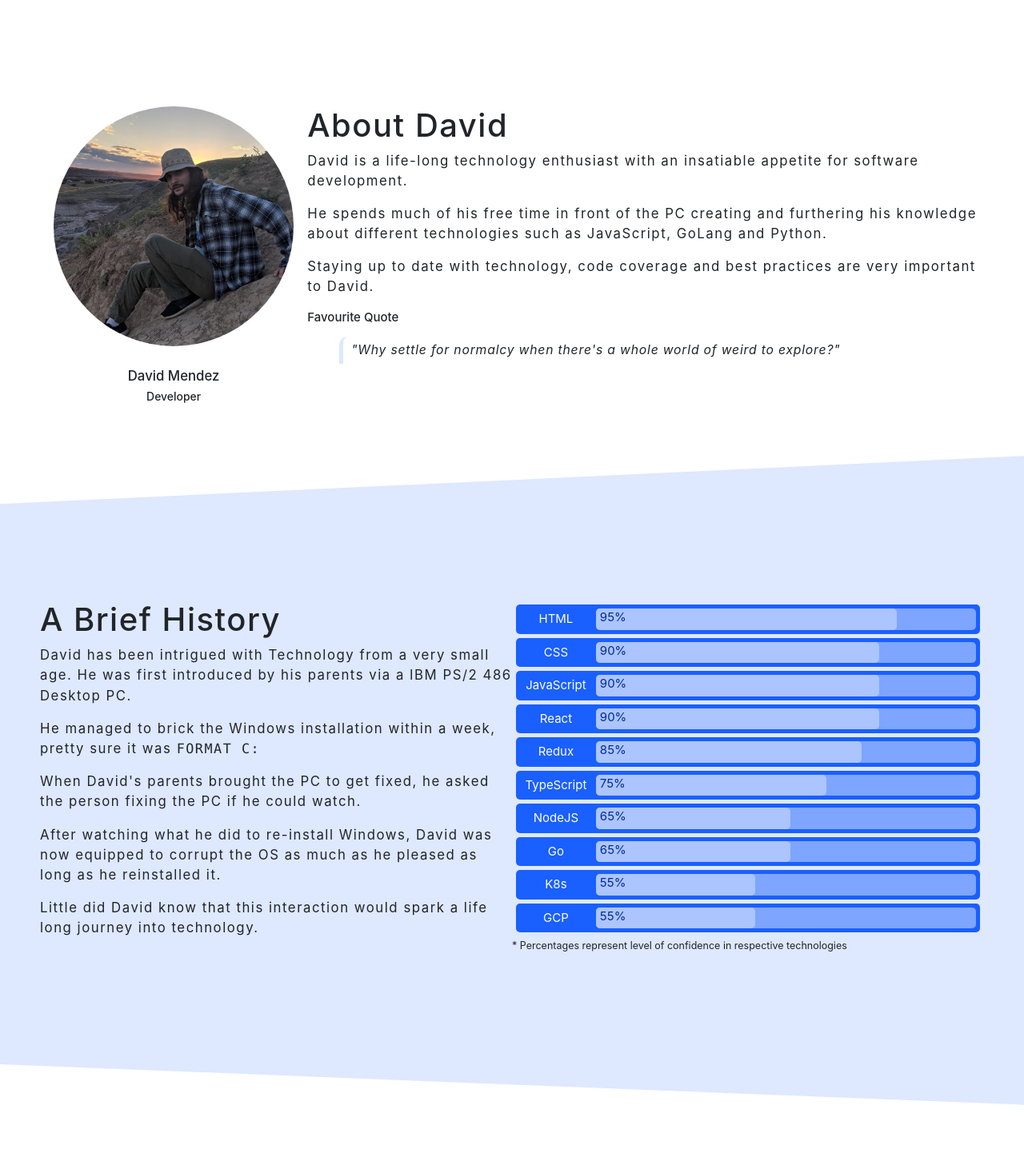
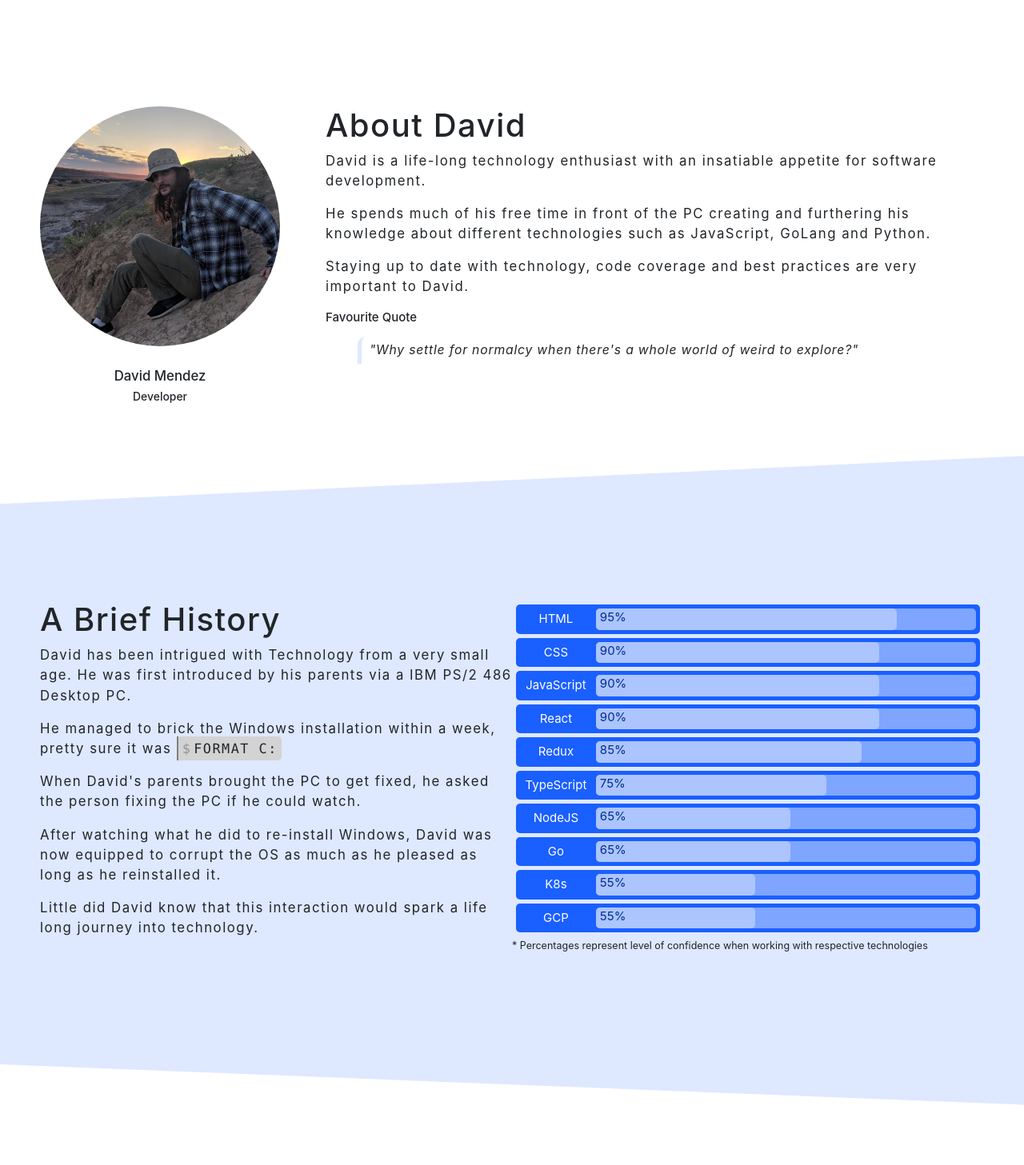
Before and after one commit to djm204/portfolio-frontend, a React (Create React App) app: page /contact in a window 1280 px wide. Shown: the part 860-2317 px from the top of the page at 80% size. Built offline with nearby package versions, Linux system fonts and the light colour scheme; no server answers; what @fortawesome/pro-solid-svg-icons would draw is missing.

Commit message:
more tweaks

```diff
--- a/src/index.css
+++ b/src/index.css
@@ -5,7 +5,3 @@ body {
   -webkit-font-smoothing: antialiased;
   -moz-osx-font-smoothing: grayscale;
 }
-
-code {
-  font-family: source-code-pro, Menlo, Monaco, Consolas, 'Courier New', monospace;
-}
--- a/src/index.tsx
+++ b/src/index.tsx
@@ -5,6 +5,7 @@ import App from './App'
 import * as serviceWorker from './serviceWorker'
 import './stylesheets/App.css'
 import './stylesheets/MediaQueries.css'
+import './stylesheets/vendor.css'
 
 ReactDOM.render(<App />, document.getElementById('root'))
 
--- a/src/pages/Contact/Contact.tsx
+++ b/src/pages/Contact/Contact.tsx
@@ -43,9 +43,8 @@ const Contact: FunctionComponent = () => {
             name="message"
             placeholder="*I'd love to hear from you!"
             required
-          >
-            {inputs.message}
-          </textarea>
+            value={inputs.message}
+          ></textarea>
           <input className="btn btn-primary" type="submit" value="Submit" />
         </form>
       </div>
--- a/src/pages/TechSummary/TechSummary.tsx
+++ b/src/pages/TechSummary/TechSummary.tsx
@@ -43,7 +43,9 @@ const TechSummary = () => {
           {skills.map(skill => (
             <StatsBar key={JSON.stringify(skill)} {...skill} />
           ))}
-          <small>* Percentages represent level of confidence in respective technologies</small>
+          <small>
+            * Percentages represent level of confidence when working with respective technologies
+          </small>
         </div>
       </InfoSection>
       <HorizontalSeparator
--- a/src/stylesheets/About.css
+++ b/src/stylesheets/About.css
@@ -12,6 +12,7 @@
   text-align: center;
   flex-basis: 50%;
   font-size: 1.12em;
+  padding-right: 57px;
 }
 
 .Bio__Image h4 .Bio__Image h5 {
--- a/src/stylesheets/App.css
+++ b/src/stylesheets/App.css
@@ -1,91 +1,20 @@
-*,
-::before,
-::after {
-  -webkit-box-sizing: border-box;
-  box-sizing: border-box;
+.hidden {
+  visibility: hidden;
 }
 
-html {
-  height: 100%;
-  scroll-behavior: smooth;
-  overflow-x: hidden;
-  line-height: 1.15;
-  font-family: sans-serif;
-  --font-family-sans-serif: 'Lato', -apple-system, BlinkMacSystemFont, 'Segoe UI', Roboto,
-    'Helvetica Neue', Arial, sans-serif, 'Apple Color Emoji', 'Segoe UI Emoji', 'Segoe UI Symbol';
+code {
+  font-family: source-code-pro, Menlo, Monaco, Consolas, 'Courier New', monospace;
+  background-color: lightgray;
+  padding: 5px;
+  border-top-right-radius: 5px;
+  border-bottom-right-radius: 5px;
+  border-left: 2px solid gray;
 }
 
-body {
-  min-height: 100%;
-  line-height: 1.5;
-  font-family: -apple-system, BlinkMacSystemFont, 'Segoe UI', 'Roboto', 'Oxygen', 'Ubuntu',
-    'Cantarell', 'Fira Sans', 'Droid Sans', 'Helvetica Neue', sans-serif;
-  font-size: 0.9375rem;
-  font-weight: 400;
-  line-height: 1.5;
-  color: #212529;
-  text-align: left;
-  background-color: #fff;
-  --font-family-sans-serif: 'Lato', -apple-system, BlinkMacSystemFont, 'Segoe UI', Roboto,
-    'Helvetica Neue', Arial, sans-serif, 'Apple Color Emoji', 'Segoe UI Emoji', 'Segoe UI Symbol';
-  --font-family-monospace: SFMono-Regular, Menlo, Monaco, Consolas, 'Liberation Mono', 'Courier New',
-    monospace;
-}
-
-p {
-  margin-top: 0;
-  margin-bottom: 1rem;
-}
-
-h2,
-.h2 {
-  font-size: 2.5rem;
-}
-
-h1,
-h2,
-h3,
-h4,
-h5,
-h6,
-.h1,
-.h2,
-.h3,
-.h4,
-.h5,
-.h6 {
-  margin-bottom: 0.5rem;
-  font-weight: 500;
-  line-height: 1.2;
-}
-h1,
-h2,
-h3,
-h4,
-h5,
-h6 {
-  margin-top: 0;
-  margin-bottom: 0.5rem;
-}
-a {
-  text-decoration: none;
-  background-color: transparent;
-}
-
-input,
-button,
-select,
-optgroup,
-textarea {
-  margin: 0;
-  margin-bottom: 0px;
-  font-family: inherit;
-  font-size: inherit;
-  line-height: inherit;
-}
-
-.hidden {
-  visibility: hidden;
+code::before {
+  content: '$';
+  color: rgba(0, 0, 0, 0.3);
+  padding-right: 3px;
 }
 
 #root {
--- a/src/stylesheets/TechSummary.css
+++ b/src/stylesheets/TechSummary.css
@@ -102,7 +102,7 @@
 .Project__Link__Wrapper {
   flex-grow: 1;
   display: flex;
-  justify-content: flex-start;
+  justify-content: flex-end;
 }
 .Project__Link,
 .Project__Link a {
--- /dev/null
+++ b/src/stylesheets/vendor.css
@@ -0,0 +1,86 @@
+/** From BootSWatch CSS */
+*,
+::before,
+::after {
+  -webkit-box-sizing: border-box;
+  box-sizing: border-box;
+}
+
+html {
+  height: 100%;
+  scroll-behavior: smooth;
+  overflow-x: hidden;
+  line-height: 1.15;
+  font-family: sans-serif;
+  --font-family-sans-serif: 'Lato', -apple-system, BlinkMacSystemFont, 'Segoe UI', Roboto,
+    'Helvetica Neue', Arial, sans-serif, 'Apple Color Emoji', 'Segoe UI Emoji', 'Segoe UI Symbol';
+}
+
+body {
+  min-height: 100%;
+  line-height: 1.5;
+  font-family: -apple-system, BlinkMacSystemFont, 'Segoe UI', 'Roboto', 'Oxygen', 'Ubuntu',
+    'Cantarell', 'Fira Sans', 'Droid Sans', 'Helvetica Neue', sans-serif;
+  font-size: 0.9375rem;
+  font-weight: 400;
+  line-height: 1.5;
+  color: #212529;
+  text-align: left;
+  background-color: #fff;
+  --font-family-sans-serif: 'Lato', -apple-system, BlinkMacSystemFont, 'Segoe UI', Roboto,
+    'Helvetica Neue', Arial, sans-serif, 'Apple Color Emoji', 'Segoe UI Emoji', 'Segoe UI Symbol';
+  --font-family-monospace: SFMono-Regular, Menlo, Monaco, Consolas, 'Liberation Mono', 'Courier New',
+    monospace;
+}
+
+p {
+  margin-top: 0;
+  margin-bottom: 1rem;
+}
+
+h2,
+.h2 {
+  font-size: 2.5rem;
+}
+
+h1,
+h2,
+h3,
+h4,
+h5,
+h6,
+.h1,
+.h2,
+.h3,
+.h4,
+.h5,
+.h6 {
+  margin-bottom: 0.5rem;
+  font-weight: 500;
+  line-height: 1.2;
+}
+h1,
+h2,
+h3,
+h4,
+h5,
+h6 {
+  margin-top: 0;
+  margin-bottom: 0.5rem;
+}
+a {
+  text-decoration: none;
+  background-color: transparent;
+}
+
+input,
+button,
+select,
+optgroup,
+textarea {
+  margin: 0;
+  margin-bottom: 0px;
+  font-family: inherit;
+  font-size: inherit;
+  line-height: inherit;
+}
```
Also changed, not shown: 1 other file (tests, documents, lock files or other folders).
